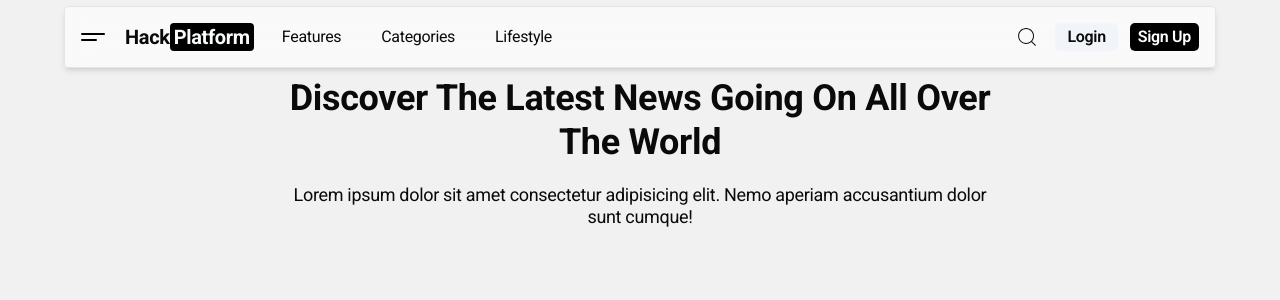
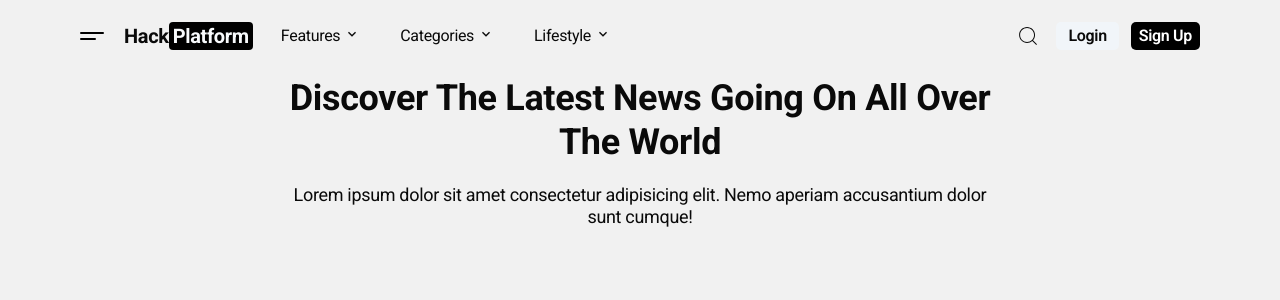
Before and after one commit to Cleve-keem/MyBlog, a React (Vite) app: page /platform in a window 1280 px wide. Shown: the top 300 px of the page. Built offline with nearby package versions, Linux system fonts and the light colour scheme.

Commit message:
adjusted the navbar

```diff
--- a/src/components/Header/Header.tsx
+++ b/src/components/Header/Header.tsx
@@ -1,4 +1,5 @@
 import { useState } from "react";
+import { motion } from "framer-motion";
 import AuthButton from "./AuthButton";
 import Hamburger from "./Hamburger";
 import Logo from "./Logo";
@@ -11,7 +12,7 @@ export default function Header() {
   const close = () => setIsOpen((prev) => !prev);
 
   return (
-    <header className="fixed left-0 right-0 top-1.5 px-6 py-4 flex justify-between items-center sm:p-4 lg:w-[90%] mx-auto rounded border bg-white/60 backdrop-blur-md shadow-md">
+    <motion.header className="fixed left-0 right-0 top-1.5 px-6 py-4 flex justify-between items-center sm:p-4 lg:w-[90%] mx-auto rounded hover:bg-white/60 hover:backdrop-blur-md hover:shadow-md hover:scale-[1.01]">
       <div className="flex gap-5 items-center">
         <Hamburger closeNav={close} />
         <Logo />
@@ -23,7 +24,7 @@ export default function Header() {
           <AuthButton />
         </div>
       </div>
-    </header>
+    </motion.header>
 
     // <header className="fixed left-0 right-0 top-1.5 px-6 py-4 flex justify-between items-center mb-4 sm:p-4 lg:w-[90%] mx-auto rounded border hover:bg-white">
     //   <div className="flex gap-5 items-center">
--- a/src/components/Header/Navs/DesktopNav.tsx
+++ b/src/components/Header/Navs/DesktopNav.tsx
@@ -1,5 +1,7 @@
-import { Link } from "react-router-dom"; // ✅ not react-router
+import { Link } from "react-router-dom";
 import { useState } from "react";
+import { MdKeyboardArrowDown } from "react-icons/md";
+import { TiArrowDown } from "react-icons/ti";
 
 const navItems = [
   {
@@ -41,18 +43,25 @@ export default function DesktopNav() {
           key={index}
           className="relative"
           onMouseEnter={() => setActiveMenu(index)}
+          onMouseLeave={() => setActiveMenu(null)}
         >
           {/* Button */}
-          <button className="px-2 py-1 hover:text-pink-500 transition">
+          <button className="flex gap-1 px-2 py-1 hover:text-pink-500 transition">
             {item.label}
+            {item.menu && (
+              <span>
+                {activeMenu !== index ? (
+                  <MdKeyboardArrowDown />
+                ) : (
+                  <TiArrowDown />
+                )}
+              </span>
+            )}
           </button>
 
           {/* Dropdown */}
           {activeMenu === index && (
-            <div
-              className="absolute top-10 left-1/2 -translate-x-1/2 mt-3 w-52 bg-white text-black rounded-lg shadow-lg z-50"
-              onMouseLeave={() => setActiveMenu(null)}
-            >
+            <div className="absolute top-10 left-1/2 -translate-x-1/2 mt-3 w-52 bg-white text-black rounded-lg shadow-lg z-50">
               {/* Pointer */}
               <div className="absolute -top-2 left-1/2 -translate-x-1/2 w-0 h-0 border-l-8 border-r-8 border-b-8 border-transparent border-b-white"></div>
 
```
